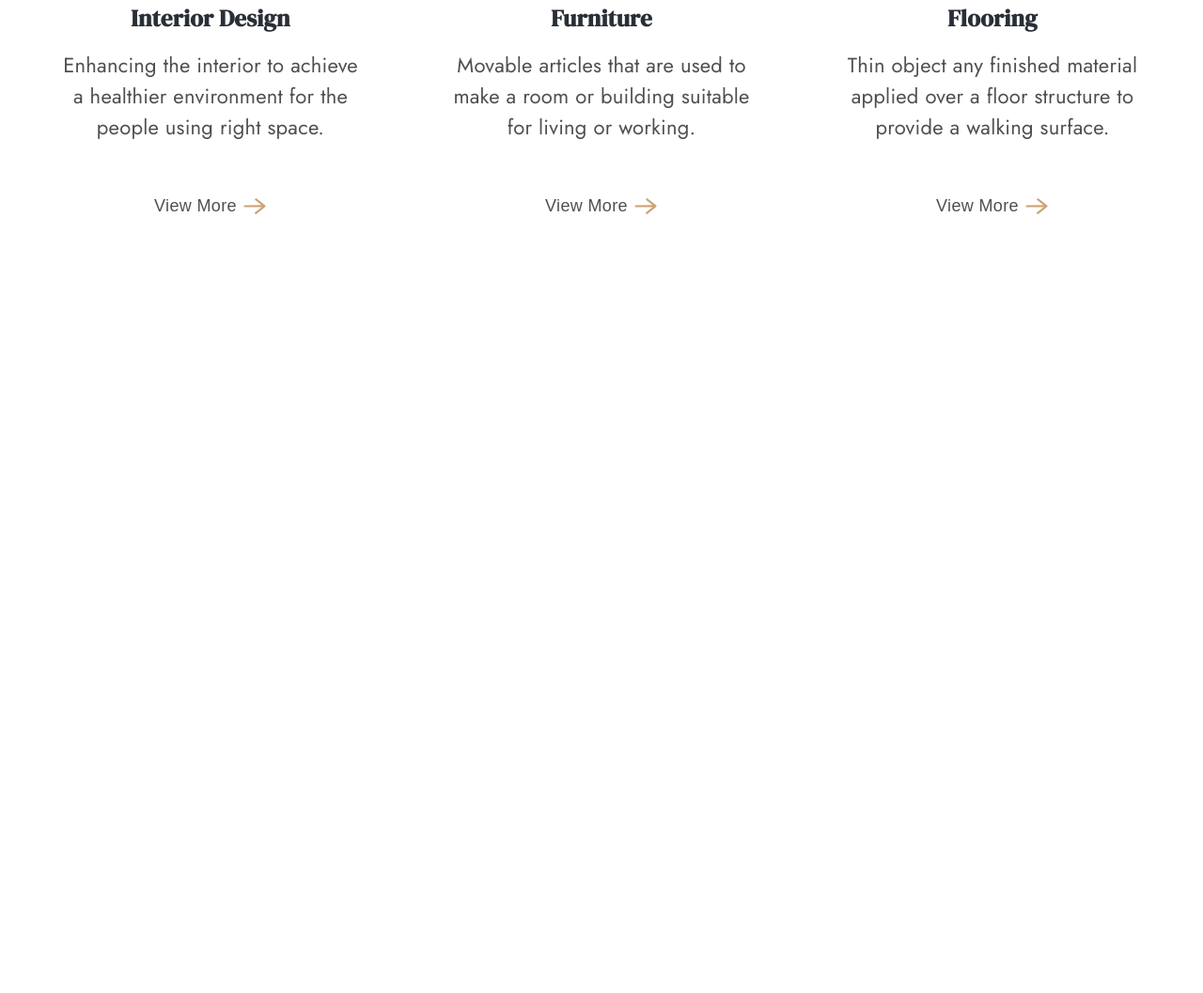
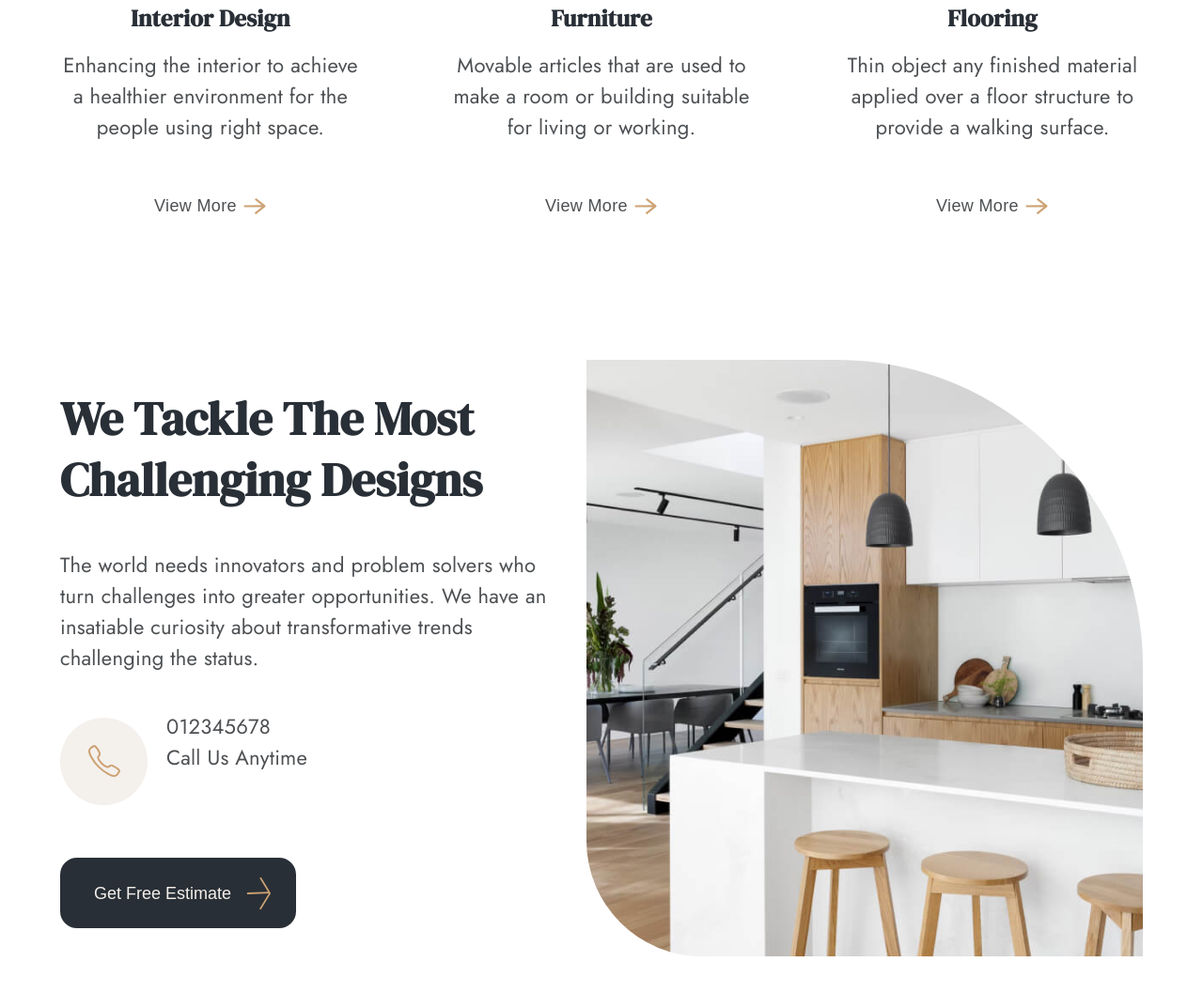
Before and after one commit to d-r-a-k-e-n/Interno, a plain HTML site: page index.html in a window 1280 px wide. Shown: the part 1087-2144 px from the top of the page at 94% size. Before the commit the page ends 1395 px from the top, so only its background shows below. Drawn offline with Linux system fonts and the light colour scheme.

Commit message:
adder section why us

```diff
--- a/index.html
+++ b/index.html
@@ -97,6 +97,47 @@
           </ul>
         </div>
       </section>
+
+      <section class="why-us">
+        <div class="container">
+          <div class="why-us__wrap">
+            <div class="why-us__content">
+              <h2 class="why-us__title">
+                We Tackle The Most Challenging Designs
+              </h2>
+              <p class="why-us__text">
+                The world needs innovators and problem solvers who turn
+                challenges into greater opportunities. We have an insatiable
+                curiosity about transformative trends challenging the status.
+              </p>
+              <div class="why-us__button">
+                <a href="tel:012345678">
+                  <button class="why-us__btn-tel button" type="button">
+                    <svg width="34" height="34">
+                      <use href="./img/sprite.svg#phone"></use>
+                    </svg>
+                  </button>
+                </a>
+                <div class="why-us__btn-text">
+                  <a class="why-us__tel" href="tel:012345678"> 012345678 </a>
+                  <p class="why-us__text">Call Us Anytime</p>
+                </div>
+              </div>
+              <button class="why-us__btn button button--dark" type="button">
+                Get Free Estimate
+                <svg width="26" height="36">
+                  <use href="./img/sprite.svg#big-arrow"></use>
+                </svg>
+              </button>
+            </div>
+            <img
+              class="why-us__photo"
+              src="./img/kitchen-why-us.jpg"
+              alt="kitchen-why-us"
+            />
+          </div>
+        </div>
+      </section>
     </main>
   </body>
 </html>
--- a/scss/layouts/_about-us.scss
+++ b/scss/layouts/_about-us.scss
@@ -5,7 +5,4 @@
     justify-content: space-between;
     gap: 40px;
   }
-
-  &__item {
-  }
 }
--- a/scss/layouts/_header.scss
+++ b/scss/layouts/_header.scss
@@ -3,6 +3,7 @@
 
   &__nav {
     display: flex;
+    align-items: center;
     justify-content: space-between;
     gap: 40px;
   }
--- /dev/null
+++ b/scss/layouts/_whu-us.scss
@@ -0,0 +1,63 @@
+.why-us {
+  padding: 75px 0 70px;
+  display: flex;
+
+  &__wrap {
+    display: flex;
+    justify-content: space-between;
+    align-items: center;
+  }
+
+  &__title {
+    font-family: "DM Serif Display", sans-serif;
+    font-size: 50px;
+    line-height: 130%;
+    color: var(--primary-dark);
+    max-width: 450px;
+    margin-bottom: 42px;
+  }
+
+  &__text {
+    max-width: 530px;
+    margin-bottom: 40px;
+  }
+
+  &__btn-tel {
+    border-radius: 50%;
+    width: 93px;
+    height: 93px;
+    background: #f4f0ec;
+    border: none;
+    outline: none;
+    box-shadow: none;
+    justify-content: center;
+  }
+
+  &__button {
+    display: flex;
+    align-items: center;
+    gap: 20px;
+    margin-bottom: 50px;
+  }
+
+  &__btn-text {
+    display: flex;
+    flex-direction: column;
+  }
+
+  &__btn {
+    gap: 16px;
+    padding: 18px 25px 17px 34px;
+  }
+
+  &__tel {
+    color: var(--secondary-dark);
+    text-decoration: none;
+  }
+
+  &__photo {
+    border-radius: 0 326px 0 123px;
+    width: 592px;
+    height: 635px;
+  }
+}
--- a/scss/main.scss
+++ b/scss/main.scss
@@ -6,6 +6,7 @@
 @import "./layouts/container";
 @import "./layouts/header";
 @import "./layouts/hero-section";
+@import "./layouts/whu-us";
 
 @import "./utils/fonts";
 @import "./utils/utils";
```
Also changed, not shown: css/main.min.css, img/kitchen-why-us.jpg (renamed from img/kitchen.jpg), 1 other file.
